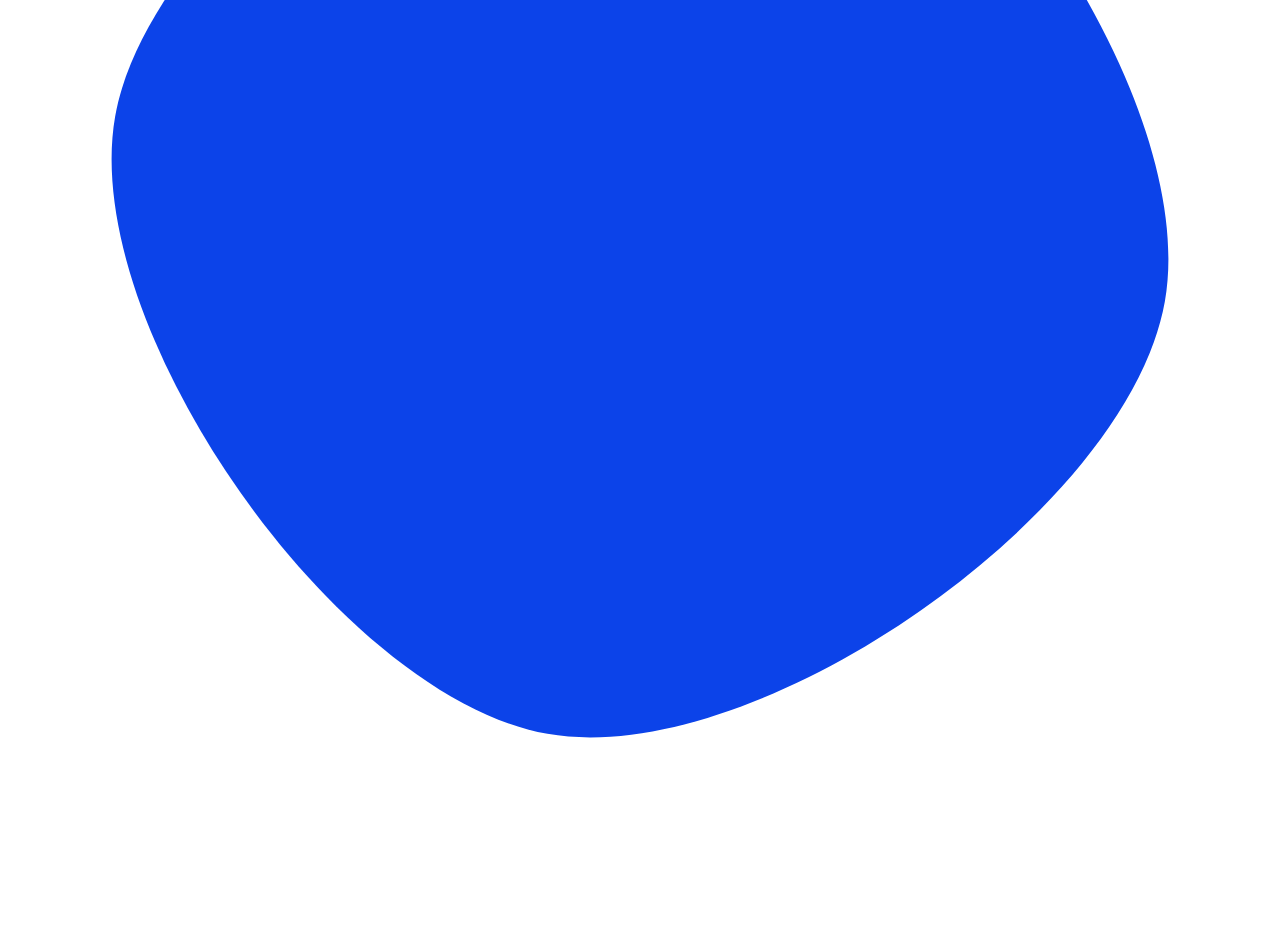
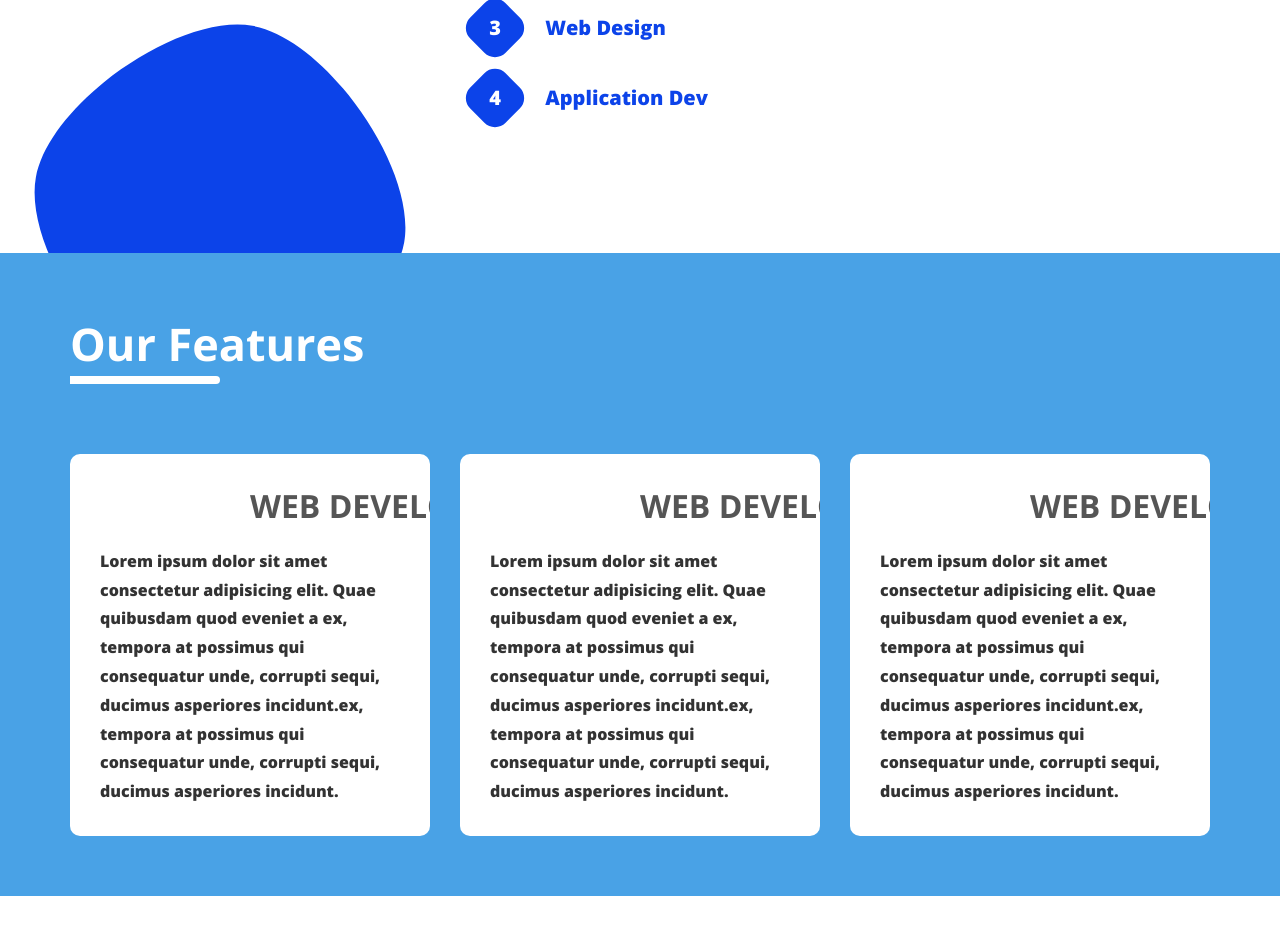
Before and after one commit to Tarekmeddev/landing-wavebg, a plain HTML site: page index.html in a window 1280 px wide. Shown: the part 1183-2123 px from the top of the page. Drawn offline with nearby package versions, Linux system fonts and the light colour scheme.

Commit message:
Update style.css

```diff
--- a/css/style.css
+++ b/css/style.css
@@ -13,7 +13,7 @@
 body{
     font-family: 'Open Sans', sans-serif;
     background-color: rgb(255, 255, 255);
-    color: #fff;
+    color: #000000;
     height: 5000px;
 }
 .container{
@@ -35,9 +35,11 @@ body{
         width: 1170px;
     }
 }
+
+/* ----------------- start header styling section ----------------- */
 .header{
     width: 100%;
-    height: 100vh;
+    height:calc(100vh - 50px);
     position: relative;
     background-color: #0c43e9;
     overflow: hidden;
@@ -106,7 +108,6 @@ body{
         width: 100%;
         height: 100vh;
         background-color: #0c43e9;
-        z-index: 999;
         transition: .5s;
     }
     .navbar ul li:not(:last-child){
@@ -124,6 +125,7 @@ body{
     }
     .navbar .container .fa-bars:hover + ul {
         opacity: 1;
+        z-index: 999;
     }
 }
 .content{
@@ -159,3 +161,188 @@ body{
     text-transform: capitalize;
     font-weight: bold;
 }
+/* ------------------- end header styling section --------------------- */
+/* ------------------- start about styling section --------------------- */
+.about{
+    padding: 100px 0;
+}
+.about .container{
+    display: flex;
+    align-items: center;
+    flex-wrap: wrap;
+}
+.about .container .text {
+    flex: 1;
+}
+.section-title{
+    text-transform: capitalize;
+    margin-bottom: 40px;
+    font-size: 45px;
+    position: relative;
+}
+.section-title::after{
+    content: " ";
+    position: absolute;
+    bottom: -10px;
+    left: 0;
+    width: 150px;
+    height: 8px;
+   background-color: #0c43e9;
+   border-radius: 0 10px 10px 0;
+    animation: widthpls 2.5s ease-in-out infinite alternate;
+}
+@keyframes widthpls {
+    form{
+        width: 150px;
+    }
+    to{
+        width: 200px;
+    }
+}
+.about .container .text p{
+    line-height: 1.8;
+    font-size: 18px;
+    font-weight: 900;
+    color: #555;
+}
+.about .container .text ul{
+    margin: 30px 0;
+}
+.about .container .text li{
+    font-size: 20px;
+    font-weight: 900;
+    color: var(--main-color);
+    margin: 20px 0;
+    text-transform: capitalize;
+}
+.about .container .text li span{
+    color: #FFF;
+    font-weight: 900;
+    position: relative;
+    display: inline-block;
+    width: 50px;
+    line-height: 50px;
+    text-align: center;
+    margin-right: 20px;
+}
+.about .container .text li span:after{
+    content: "";
+    position: absolute;
+    left: 0;
+    top: 0;
+    width: 50px;
+    height: 50px;
+    background-color:var(--main-color);
+    border-radius: 15px;
+    transform: rotate(45deg);
+    z-index: -99;
+}
+.about .container .image{
+    position: relative;
+    width: 400px;
+}
+.about .container .image img {
+    display: block;
+    z-index: 999;
+    width: 280px;
+
+}
+.about .container .image svg {
+    position: absolute;
+    top:100px;
+    right:50px;
+    width:400px;
+    z-index: -10;
+}
+@media (max-width:767px) {
+    .about .container .image{
+        width: 100%;
+        margin-bottom: 80px;
+    }
+    .about .container .image img {
+        margin: 0 auto;
+    }
+    .about .container .image svg {
+        left: 50%;
+        transform: translateX(-50%);
+    }
+}
+/* ------------------- end about styling section --------------------- */
+/* ------------------- start features styling section --------------------- */
+.feat{
+    background-color:#49a2e6;
+    padding: 60px 0;
+}
+.feat h1{
+    color: #FFF;
+}
+.feat h1::after{
+    background-color: #FFF;
+}
+.feat .mainbx{
+    margin-top:80px;
+    display: flex;
+    gap: 30px;
+    align-items: center;
+    flex-wrap: wrap;
+    justify-content: space-between;
+}
+.feat .mainbx .box{
+    width: calc(100%);
+    padding: 30px;
+    background-color: #Fff;
+    overflow: hidden;
+    transition: .5s;
+    border-radius: 10px;
+}
+.feat .mainbx .box h1{
+    transform: translateX(400px);
+    color: #555;
+    margin-bottom: 20px;
+    text-transform: uppercase;
+    width: 500px;
+    transition: .5s;
+}
+.feat .mainbx .box p{
+    font-size: 16px;
+    line-height: 1.8;
+    font-weight: 900;
+    color: #333;
+    transition: .5s;
+}
+.feat .mainbx .box:hover {
+    background: rgb(18,54,92);
+background: linear-gradient(16deg, rgba(18,54,92,1) 0%, rgba(12,67,233,1) 47%, rgb(25, 68, 152) 100%);
+
+}
+.feat .mainbx .box:hover p {
+    color: #FFF;
+}
+.feat .mainbx .box:hover h1{
+    transform: translateX(-10px);
+    color: #FFF;
+}
+@media (min-width:992px) {
+    .feat .mainbx .box{
+        width: calc(100% / 2 - 30px);
+    }
+    .feat .mainbx .box h1{
+        transform: translateX(230px);
+    }
+}
+@media (min-width:1200px) {
+    .feat .mainbx .box{
+        width: calc(100% / 3 - 20px);
+    }
+    .feat .mainbx .box h1{
+        transform: translateX(150px);
+    }
+}
+@media (max-width:767px) {
+    .feat .mainbx .box h1{
+        transform: translateX(150px);
+    }
+}
+/* ------------------- end features styling section --------------------- */
+/* ------------------- start testomonial styling section --------------------- */
+/* ------------------- end tetsomonial styling section --------------------- */
```
